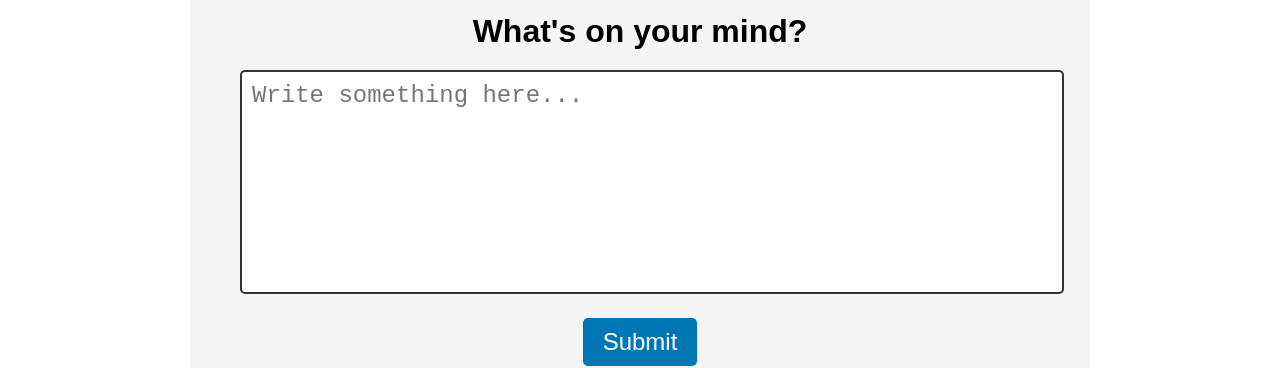
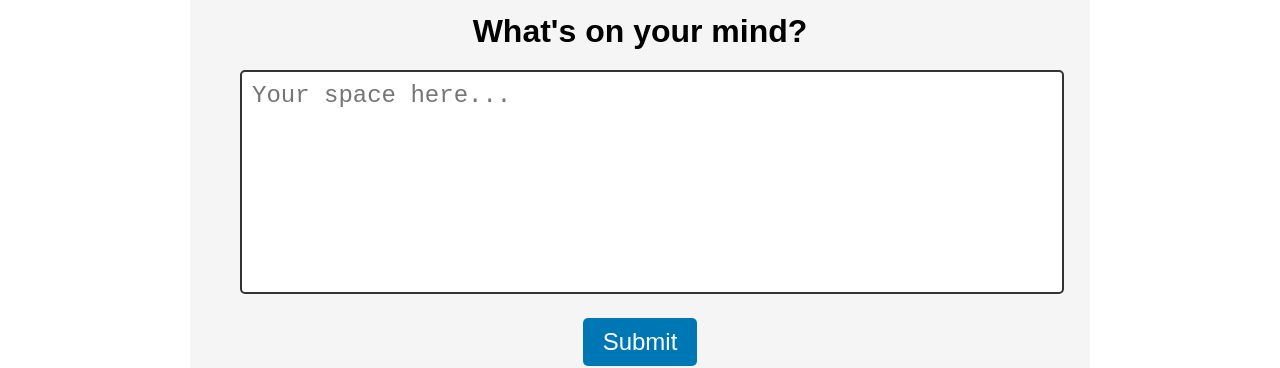
Before and after one commit to Amrit618/profile, a React (Create React App) app: page /contact in a window 1280 px wide. Shown: the part 355-723 px from the top of the page. Built offline with nearby package versions, Linux system fonts and the light colour scheme.

Commit message:
updated contact

```diff
--- a/src/Pages/Contact.tsx
+++ b/src/Pages/Contact.tsx
@@ -43,7 +43,7 @@ const Contact: React.FC = () => {
       </div>
       <div className="whats-on-your-mind">
         <h2>What's on your mind?</h2>
-        <textarea placeholder="Write something here..."></textarea>
+        <textarea placeholder="Your space here..."></textarea>
         <button onClick = {handleSubmit}className="submit-button">Submit</button>
       </div>
     </div>
```
